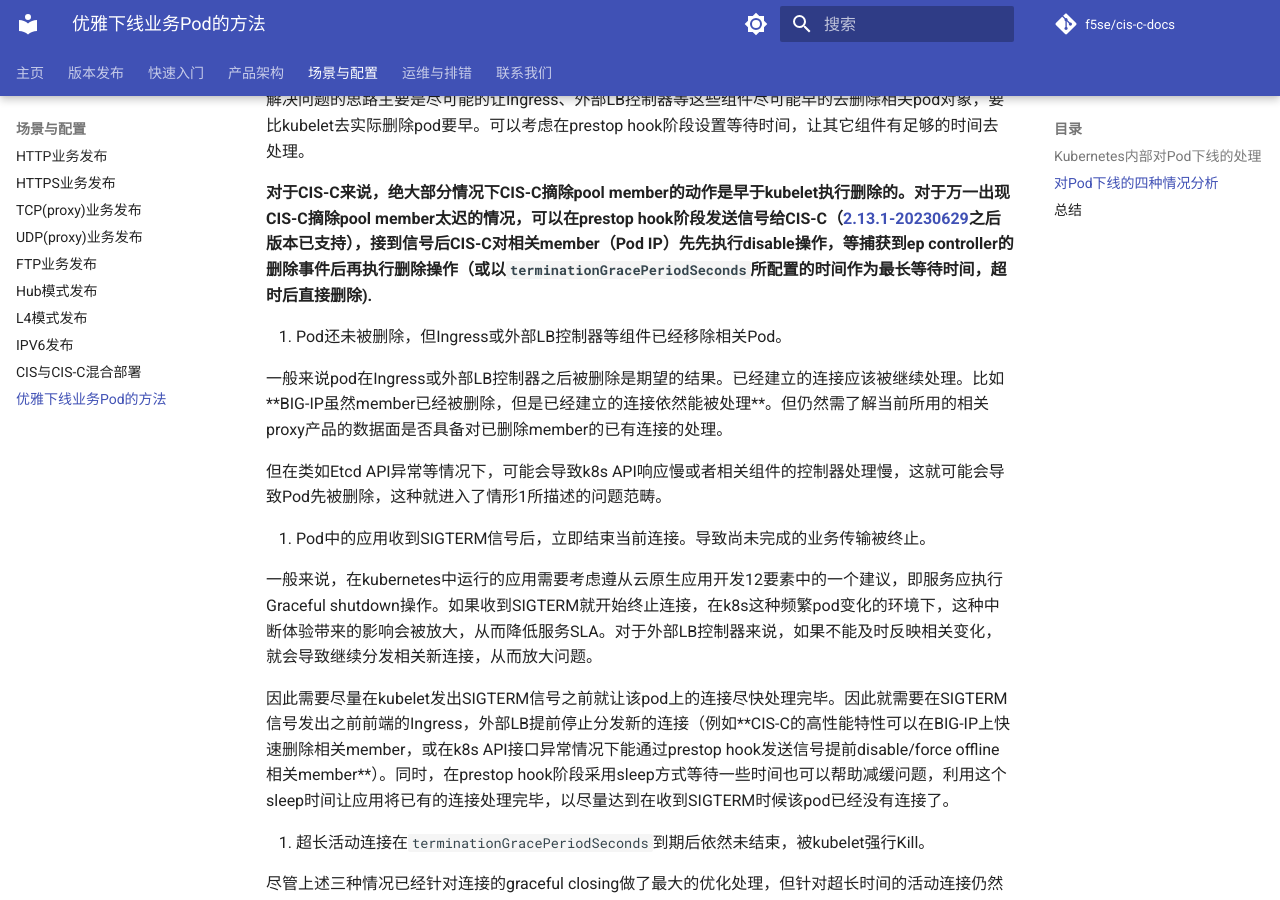
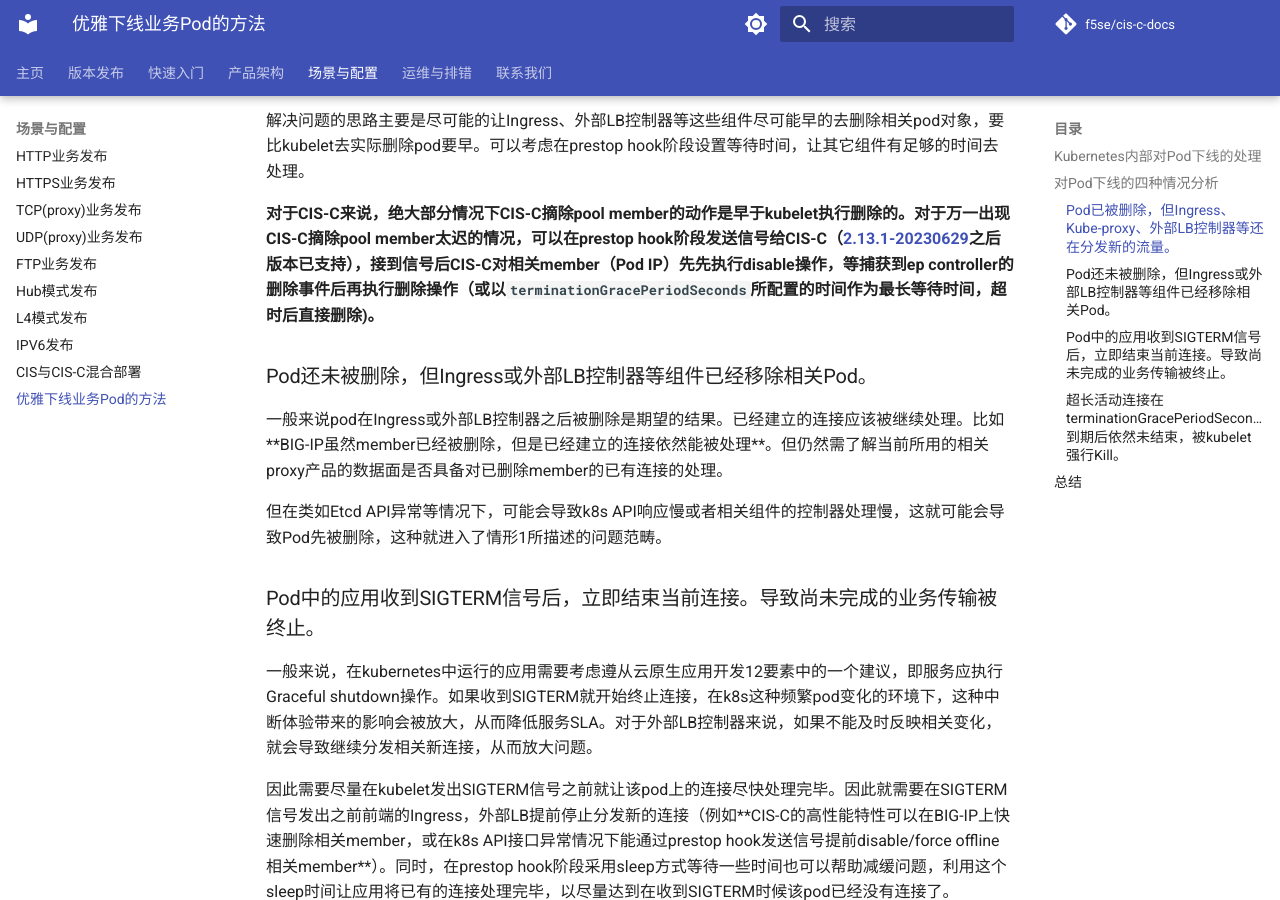
Before and after one commit to f5se/cis-c-docs, an MkDocs documentation site: the page built from docs/Use-Cases/k8s-graceful-shutdown.md, in a window 1280 px wide and 900 px high, scrolled down 1729 px. Built offline with MkDocs 1.6.1 and Material for MkDocs 9.7.7, drawn with Linux system fonts in a browser that asks for light colours; comment, search, counter and statistics services are not loaded; some of the changed lines change nothing that is shown.

Commit message:
md style edit

```diff
--- a/docs/Use-Cases/k8s-graceful-shutdown.md
+++ b/docs/Use-Cases/k8s-graceful-shutdown.md
@@ -30,31 +30,31 @@
 
 整体来说，可以分为4个情况来分析。
 
-1. Pod已被删除，但Ingress、Kube-proxy、外部LB控制器等还在分发新的流量。
+### Pod已被删除，但Ingress、Kube-proxy、外部LB控制器等还在分发新的流量。
 
-   这种情形下，会导致新连接的失败。
+这种情形下，会导致新连接的失败。
 
-   解决问题的思路主要是尽可能的让Ingress、外部LB控制器等这些组件尽可能早的去删除相关pod对象，要比kubelet去实际删除pod要早。可以考虑在prestop hook阶段设置等待时间，让其它组件有足够的时间去处理。
+解决问题的思路主要是尽可能的让Ingress、外部LB控制器等这些组件尽可能早的去删除相关pod对象，要比kubelet去实际删除pod要早。可以考虑在prestop hook阶段设置等待时间，让其它组件有足够的时间去处理。
 
-   **对于CIS-C来说，绝大部分情况下CIS-C摘除pool member的动作是早于kubelet执行删除的。对于万一出现CIS-C摘除pool member太迟的情况，可以在prestop hook阶段发送信号给CIS-C（[2.13.1-20230629](https://cis-c.f5se.io/Release-notes/#release-2131-20230629)之后版本已支持），接到信号后CIS-C对相关member（Pod IP）先先执行disable操作，等捕获到ep controller的删除事件后再执行删除操作（或以`terminationGracePeriodSeconds`所配置的时间作为最长等待时间，超时后直接删除).**
+**对于CIS-C来说，绝大部分情况下CIS-C摘除pool member的动作是早于kubelet执行删除的。对于万一出现CIS-C摘除pool member太迟的情况，可以在prestop hook阶段发送信号给CIS-C（[2.13.1-20230629](https://cis-c.f5se.io/Release-notes/#release-2131-20230629)之后版本已支持），接到信号后CIS-C对相关member（Pod IP）先先执行disable操作，等捕获到ep controller的删除事件后再执行删除操作（或以`terminationGracePeriodSeconds`所配置的时间作为最长等待时间，超时后直接删除)。**
 
-2. Pod还未被删除，但Ingress或外部LB控制器等组件已经移除相关Pod。
+### Pod还未被删除，但Ingress或外部LB控制器等组件已经移除相关Pod。
 
-   一般来说pod在Ingress或外部LB控制器之后被删除是期望的结果。已经建立的连接应该被继续处理。比如**BIG-IP虽然member已经被删除，但是已经建立的连接依然能被处理**。但仍然需了解当前所用的相关proxy产品的数据面是否具备对已删除member的已有连接的处理。
+一般来说pod在Ingress或外部LB控制器之后被删除是期望的结果。已经建立的连接应该被继续处理。比如**BIG-IP虽然member已经被删除，但是已经建立的连接依然能被处理**。但仍然需了解当前所用的相关proxy产品的数据面是否具备对已删除member的已有连接的处理。
 
-   但在类如Etcd API异常等情况下，可能会导致k8s API响应慢或者相关组件的控制器处理慢，这就可能会导致Pod先被删除，这种就进入了情形1所描述的问题范畴。
+但在类如Etcd API异常等情况下，可能会导致k8s API响应慢或者相关组件的控制器处理慢，这就可能会导致Pod先被删除，这种就进入了情形1所描述的问题范畴。
 
-3. Pod中的应用收到SIGTERM信号后，立即结束当前连接。导致尚未完成的业务传输被终止。
+### Pod中的应用收到SIGTERM信号后，立即结束当前连接。导致尚未完成的业务传输被终止。
 
-   一般来说，在kubernetes中运行的应用需要考虑遵从云原生应用开发12要素中的一个建议，即服务应执行Graceful shutdown操作。如果收到SIGTERM就开始终止连接，在k8s这种频繁pod变化的环境下，这种中断体验带来的影响会被放大，从而降低服务SLA。对于外部LB控制器来说，如果不能及时反映相关变化，就会导致继续分发相关新连接，从而放大问题。
+一般来说，在kubernetes中运行的应用需要考虑遵从云原生应用开发12要素中的一个建议，即服务应执行Graceful shutdown操作。如果收到SIGTERM就开始终止连接，在k8s这种频繁pod变化的环境下，这种中断体验带来的影响会被放大，从而降低服务SLA。对于外部LB控制器来说，如果不能及时反映相关变化，就会导致继续分发相关新连接，从而放大问题。
 
-   因此需要尽量在kubelet发出SIGTERM信号之前就让该pod上的连接尽快处理完毕。因此就需要在SIGTERM信号发出之前前端的Ingress，外部LB提前停止分发新的连接（例如**CIS-C的高性能特性可以在BIG-IP上快速删除相关member，或在k8s API接口异常情况下能通过prestop hook发送信号提前disable/force offline相关member**）。同时，在prestop hook阶段采用sleep方式等待一些时间也可以帮助减缓问题，利用这个sleep时间让应用将已有的连接处理完毕，以尽量达到在收到SIGTERM时候该pod已经没有连接了。
+因此需要尽量在kubelet发出SIGTERM信号之前就让该pod上的连接尽快处理完毕。因此就需要在SIGTERM信号发出之前前端的Ingress，外部LB提前停止分发新的连接（例如**CIS-C的高性能特性可以在BIG-IP上快速删除相关member，或在k8s API接口异常情况下能通过prestop hook发送信号提前disable/force offline相关member**）。同时，在prestop hook阶段采用sleep方式等待一些时间也可以帮助减缓问题，利用这个sleep时间让应用将已有的连接处理完毕，以尽量达到在收到SIGTERM时候该pod已经没有连接了。
 
-4. 超长活动连接在`terminationGracePeriodSeconds`到期后依然未结束，被kubelet强行Kill。
+### 超长活动连接在`terminationGracePeriodSeconds`到期后依然未结束，被kubelet强行Kill。
 
-   尽管上述三种情况已经针对连接的graceful closing做了最大的优化处理，但针对超长时间的活动连接仍然是个问题。
+尽管上述三种情况已经针对连接的graceful closing做了最大的优化处理，但针对超长时间的活动连接仍然是个问题。
 
-   对于这类超长连接，一方面前端LB对已有连接不能删除，另一方面就是通过设置很长的`terminationGracePeriodSeconds`等待其完成，并择机关闭。通过rolling update，确保新的版本已经产生并接管新连接，让已有连接慢慢结束。整体来说，这类长连接只能是尽量维持，到期如必须停止，可以考虑在固定的变更窗口人工处理，或**利用BIG-IP的空闲超时设置，如果连接在特定的空闲时间内没有再传输则由BIG-IP自动关闭连接**。如果传输的协议具有一定特征，如可能，**BIG-IP可以考虑利用MBLB或iRule将长连接拆为短连接处理**。
+对于这类超长连接，一方面前端LB对已有连接不能删除，另一方面就是通过设置很长的`terminationGracePeriodSeconds`等待其完成，并择机关闭。通过rolling update，确保新的版本已经产生并接管新连接，让已有连接慢慢结束。整体来说，这类长连接只能是尽量维持，到期如必须停止，可以考虑在固定的变更窗口人工处理，或**利用BIG-IP的空闲超时设置，如果连接在特定的空闲时间内没有再传输则由BIG-IP自动关闭连接**。如果传输的协议具有一定特征，如可能，**BIG-IP可以考虑利用MBLB或iRule将长连接拆为短连接处理**。
 
 
 
```
